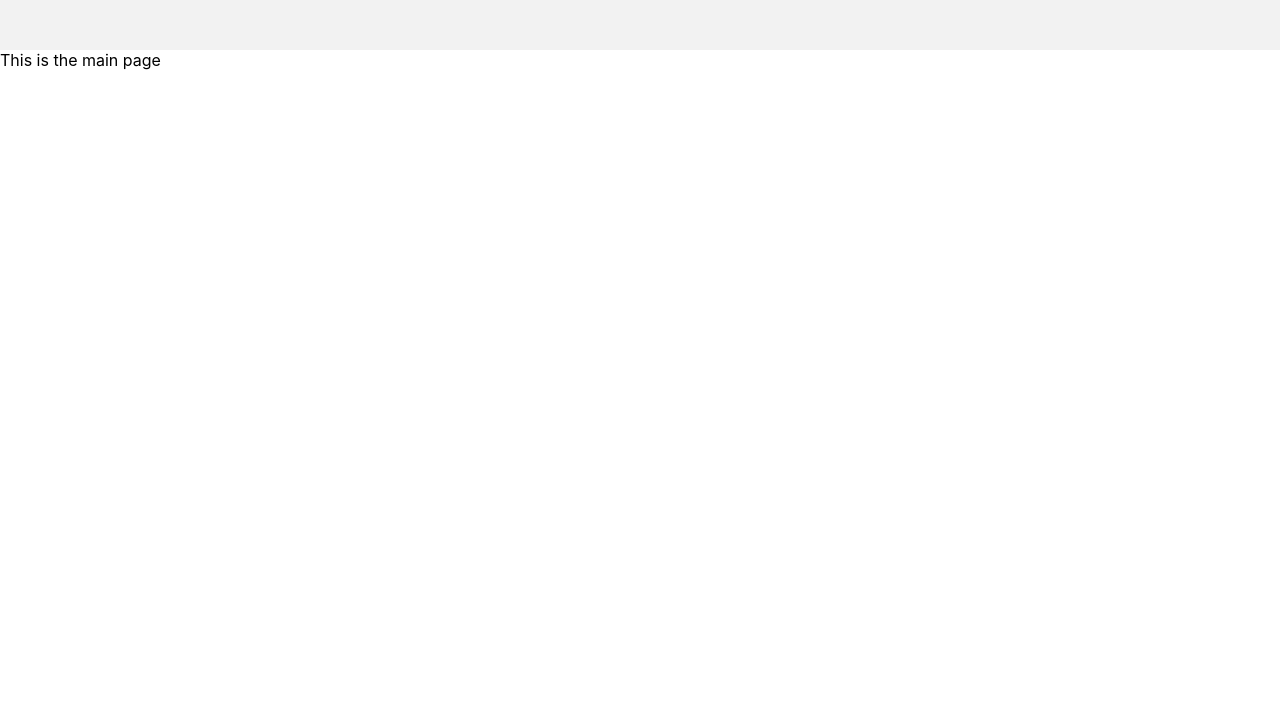
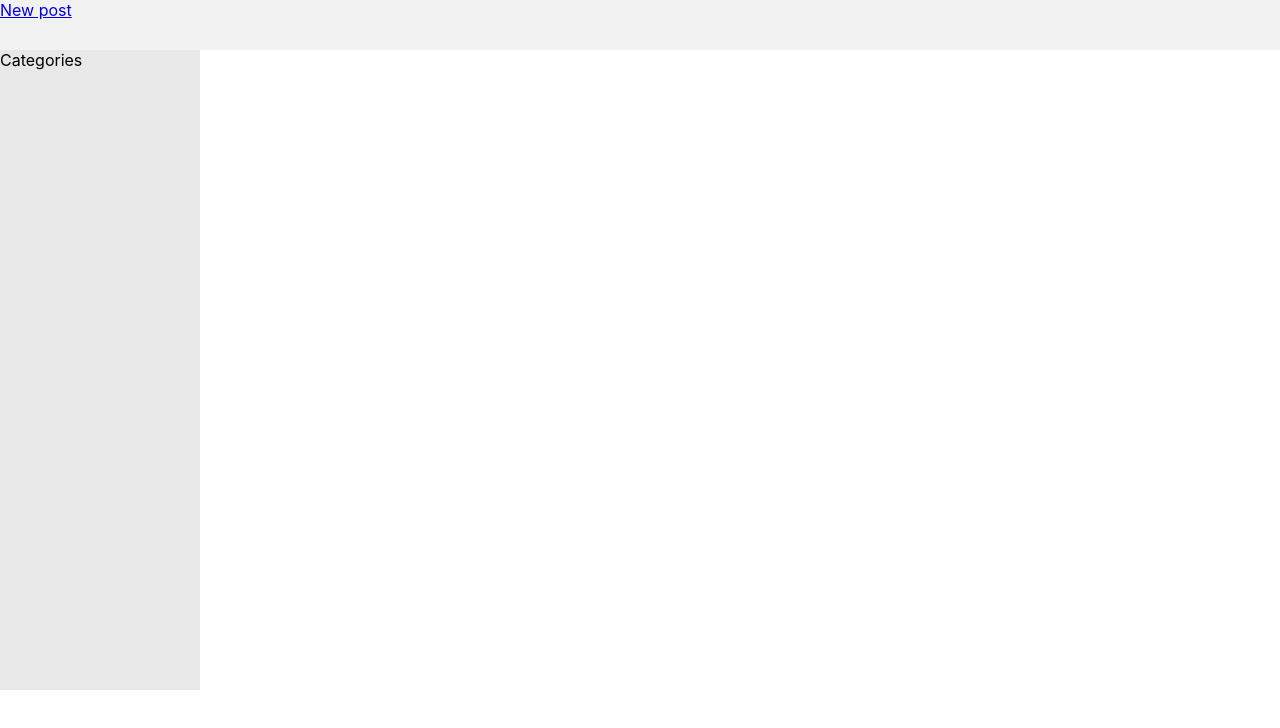
Before and after one commit to Vikariusu/Craigslist-clone, a React (Create React App) app in the folder client/: page / in a window 1280 px wide. Shown: the top 728 px of the page. Built offline with nearby package versions, Linux system fonts and the light colour scheme; the HTML template or start-up script is replaced by a standard one.

Commit message:
make every PostCard a link using Link

```diff
--- a/client/src/App.css
+++ b/client/src/App.css
@@ -40,7 +40,7 @@
 }
 
 .post-card {
-  /* overflow: hidden; */
+  overflow: hidden;
   background: white;
   box-shadow: 0 0 15px rgba(0,0,0,0.2);
 }
@@ -76,3 +76,9 @@
     background-color: #f2f2f2;
     height: 50px;
 }
+
+.main-menu {
+    height: 80vh;
+    background-color: #e8e8e8;
+    width: 200px;
+}
--- a/client/src/components/Header.js
+++ b/client/src/components/Header.js
@@ -1,8 +1,11 @@
 import React from 'react';
+import { Link } from 'react-router-dom'
 
 const Header = () => {
     return (
-        <div className="header" />
+        <div className="header">
+            <Link to="/posts/new">New post</Link>
+        </div>
     )
 }
 
--- /dev/null
+++ b/client/src/components/MainMenu.js
@@ -0,0 +1,15 @@
+import React from 'react';
+import PostCard from './PostCard';
+
+class MainMenu extends React.Component {
+    render() {
+        return (
+            <div className="main-menu">
+                Categories
+            </div>
+
+        )
+    }
+}
+
+export default MainMenu;
--- a/client/src/components/MainPage.js
+++ b/client/src/components/MainPage.js
@@ -1,9 +1,10 @@
 import React from 'react';
+import MainMenu from './MainMenu';
 
 const MainPage = () => {
     return (
         <div>
-            This is the main page
+            <MainMenu />
         </div>
     )
 }
--- a/client/src/components/PostCard.js
+++ b/client/src/components/PostCard.js
@@ -1,10 +1,19 @@
 import React from 'react';
 
 class PostCard extends React.Component {
+    constructor(props) {
+        super(props);
+
+        this.state = {
+            inFavorites: false,
+            image: this.props[0].image ? this.props[0].image : 'https://www.lampsplus.com/images/landing-pages/table-lamps-n/table-lamps_traditional-0227.jpg'
+        };
+    }
+
     render() {
         return (
             <div className="post-card">
-                <img src="https://www.lampsplus.com/images/landing-pages/table-lamps-n/table-lamps_traditional-0227.jpg" />
+                <img src={this.state.image} />
                 <div className="card-trip-infos">
                     <div>
                         <h2>{this.props[0].title}</h2>
--- a/client/src/components/PostList.js
+++ b/client/src/components/PostList.js
@@ -1,5 +1,6 @@
 import React from 'react';
 import PostCard from './PostCard';
+import { Link } from 'react-router-dom'
 
 class PostList extends React.Component {
     constructor(props) {
@@ -19,7 +20,9 @@ class PostList extends React.Component {
     renderPosts = () => {
         return this.state.data.map((post) => {
             return (
-                <PostCard key={post._id} {...[post]}/>
+                <Link to={'posts/' + post._id}>
+                    <PostCard key={post._id} {...[post]} />
+                </Link>
             );
         });
     }
```
